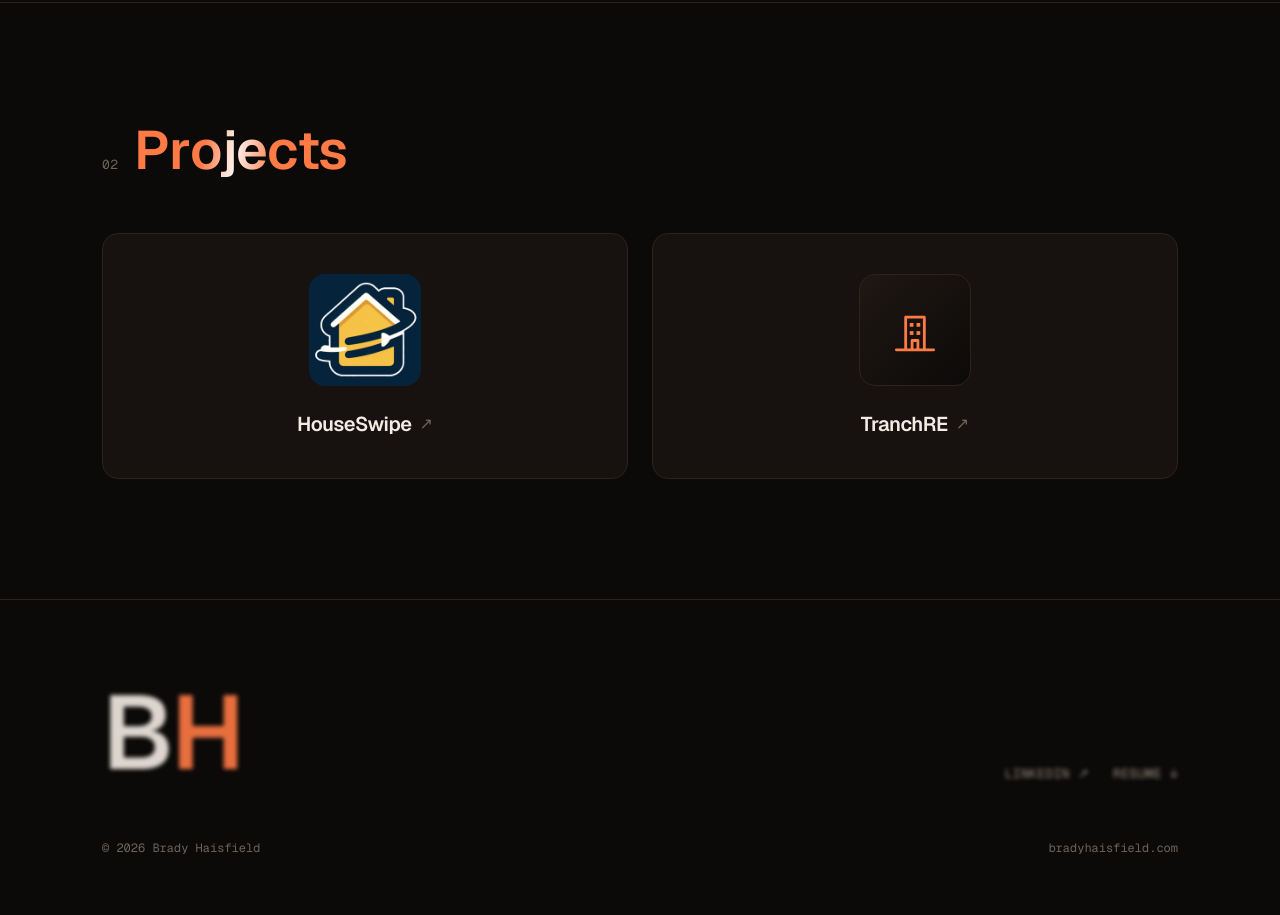
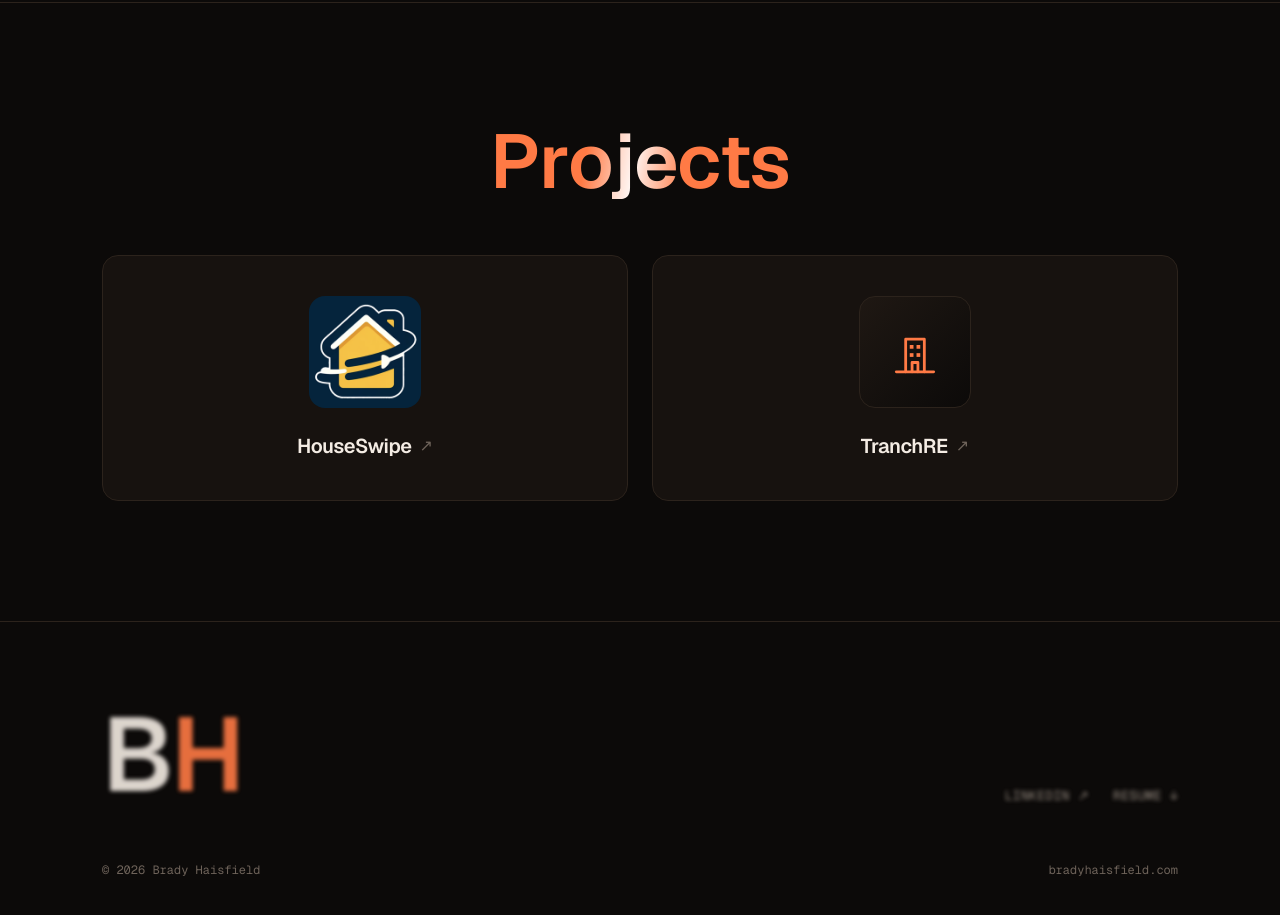
Before and after one commit to Brady-Haisfield/bradyhaisfield-com, a Next.js app: page / in a window 1280 px wide. Shown: the part 1780-2695 px from the top of the page. Built offline with nearby package versions, Linux system fonts and the light colour scheme; a web font is replaced by a local one.

Commit message:
Make Projects heading bigger and centered, drop the section number
Co-Authored-By: Claude Opus 4.8 <noreply@anthropic.com>

```diff
--- a/app/page.tsx
+++ b/app/page.tsx
@@ -9,15 +9,12 @@ import ScrollBlur from "./components/reactbits/ScrollBlur";
 import BounceShimmer from "./components/reactbits/BounceShimmer";
 import Reveal from "./components/reactbits/Reveal";
 
-function SectionHead({ num, title }: { num: string; title: string }) {
+function SectionHead({ title }: { title: string }) {
   return (
-    <div className="mb-14 flex items-baseline gap-4">
-      <span className="font-[family-name:var(--font-mono)] text-[13px] uppercase tracking-wide text-muted-2">
-        {num}
-      </span>
+    <div className="mb-14 flex justify-center">
       <h2
         aria-label={title}
-        className="font-[family-name:var(--font-display)] text-[clamp(32px,5vw,54px)] font-semibold leading-none tracking-tight text-accent"
+        className="text-center font-[family-name:var(--font-display)] text-[clamp(44px,8vw,76px)] font-semibold leading-none tracking-tight text-accent"
       >
         <BounceShimmer lines={[title]} baseColor="#FF7A45" shineColor="#FFFFFF" cycle={4} />
       </h2>
@@ -173,7 +170,7 @@ export default function Home() {
         <section id="work" className="border-t border-border py-[120px]">
           <div className="mx-auto max-w-[var(--maxw)] px-5 sm:px-8">
             <ScrollBlur>
-              <SectionHead num="02" title="Projects" />
+              <SectionHead title="Projects" />
             </ScrollBlur>
             <ScrollBlur>
               <div className="grid gap-6 sm:grid-cols-2">
```
